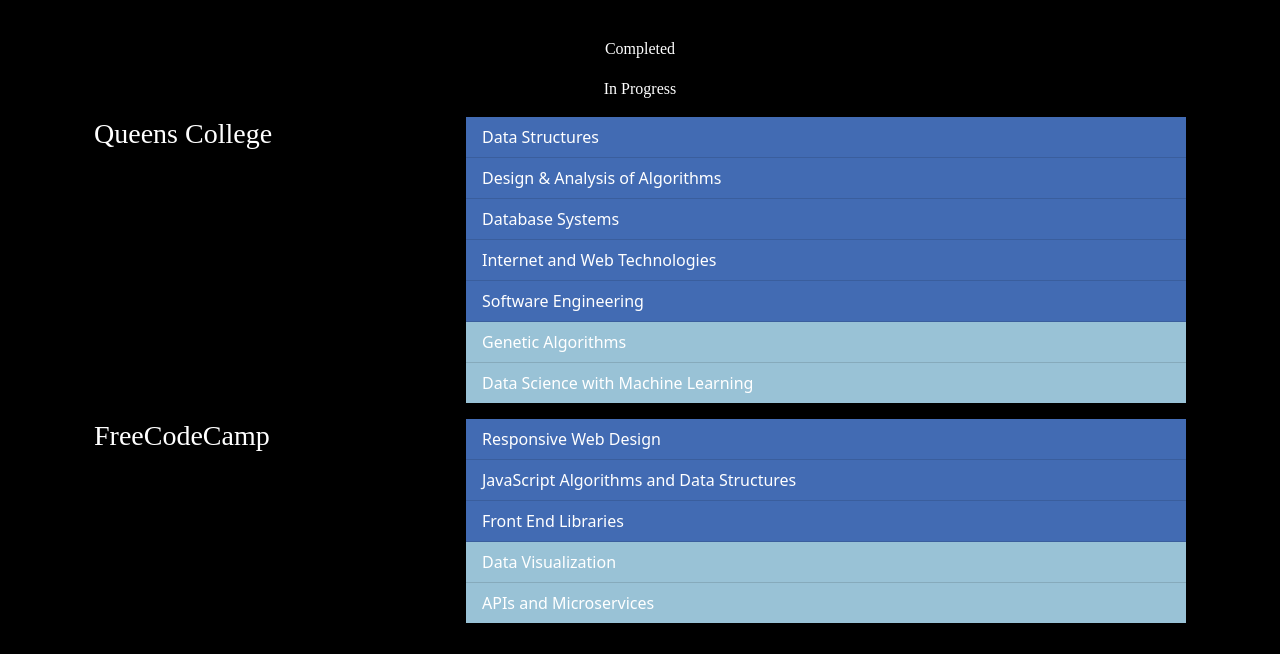
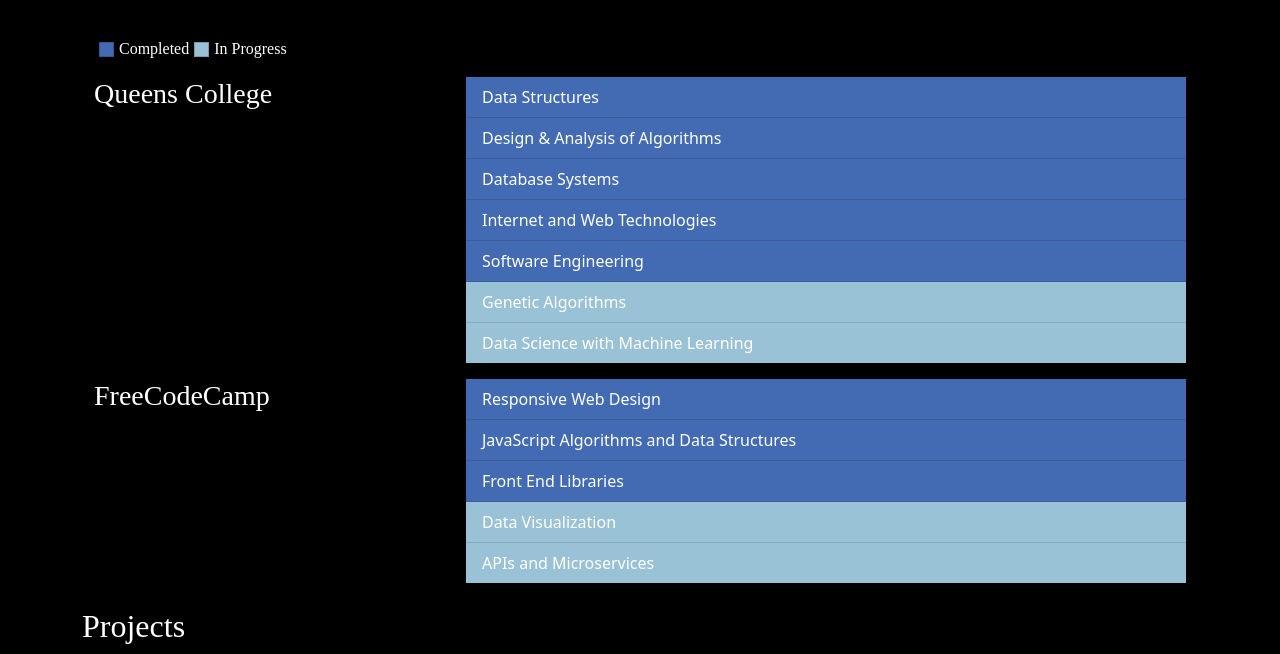
Before and after one commit to AlexNYC25/PersonalWebsite, a plain HTML site: page index.html in a window 1280 px wide. Shown: the part 1296-1950 px from the top of the page. Drawn offline with nearby package versions, Linux system fonts and the light colour scheme; files that its build step writes are made by us from their sources; a web font is replaced by a local one.

Commit message:
added new sass file for legend squares

```diff
--- /dev/null
+++ b/css/sass/_square.sass
@@ -0,0 +1,18 @@
+.color-square
+    width: 15px
+    height: 15px
+    float: left
+    margin: 5px
+    border: 1px solid rgba(0, 0, 0, .2)
+
+.color-square-container
+    float: left
+
+.color-square-legend
+    display: inline
+
+.in-progress-color
+   background-color:  #99C2D6
+
+.completed-color
+    background-color: #426BB3
--- a/css/sass/index.sass
+++ b/css/sass/index.sass
@@ -1,4 +1,5 @@
 @use 'elements'
+@use 'square'
 
 html
     background-color: black
```
